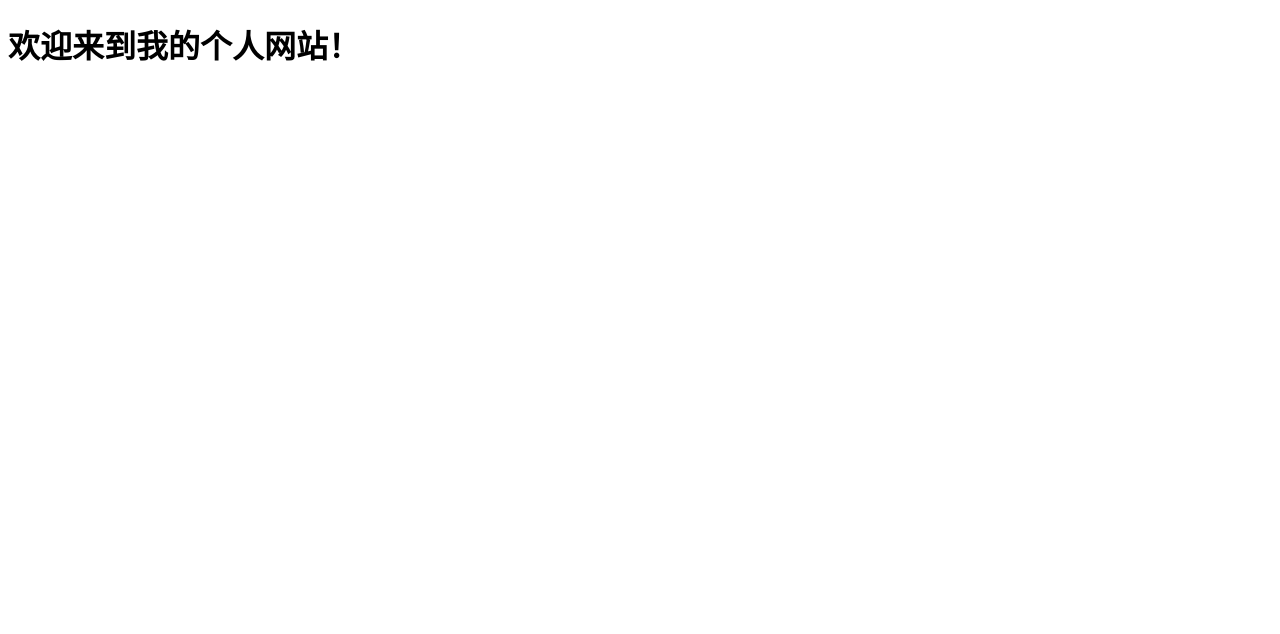
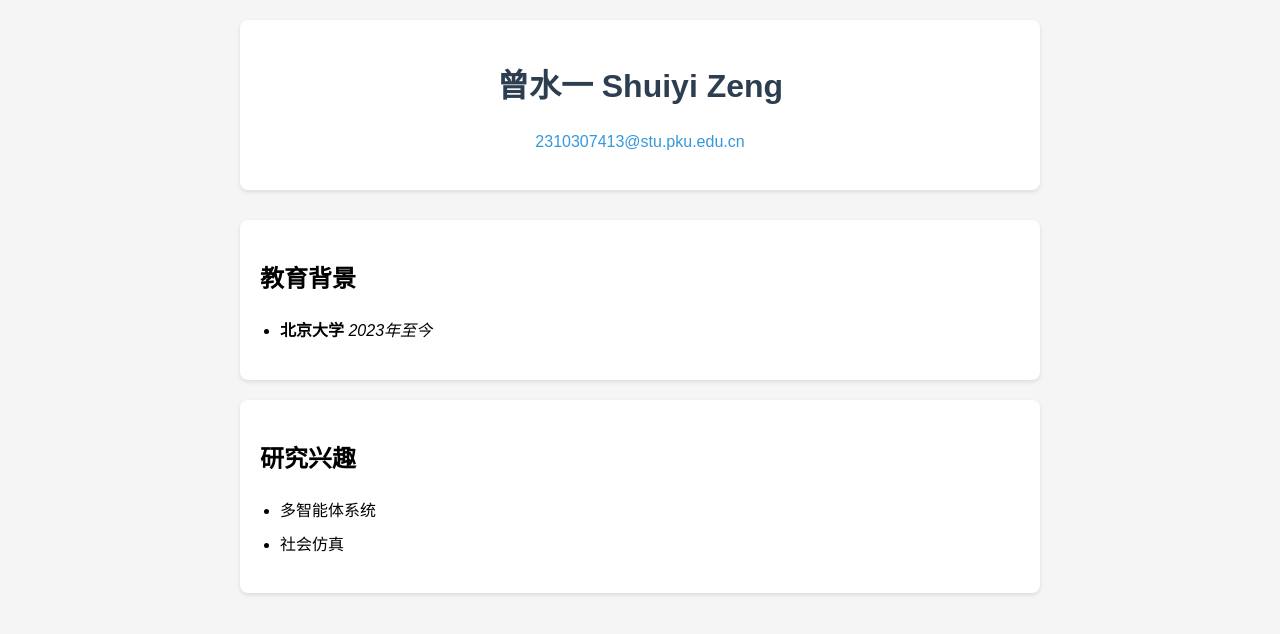
Before and after one commit to Mitduyigi/Mitduyigi.github.io, a plain HTML site: page index.html in a window 1280 px wide. Drawn offline with Linux system fonts and the light colour scheme.

Commit message:
polish index.html

```diff
--- a/index.html
+++ b/index.html
@@ -3,9 +3,71 @@
 <head>
     <meta charset="UTF-8">
     <meta name="viewport" content="width=device-width, initial-scale=1.0">
-    <title>我的个人网站</title>
+    <title>个人主页 - 曾水一</title>
+    <style>
+        body {
+            font-family: Arial, sans-serif;
+            max-width: 800px;
+            margin: 0 auto;
+            padding: 20px;
+            line-height: 1.6;
+            background-color: #f5f5f5;
+        }
+        header {
+            text-align: center;
+            margin-bottom: 30px;
+            padding: 20px;
+            background-color: #fff;
+            border-radius: 8px;
+            box-shadow: 0 2px 4px rgba(0,0,0,0.1);
+        }
+        h1 {
+            color: #2c3e50;
+            margin-bottom: 5px;
+        }
+        section {
+            background-color: white;
+            padding: 20px;
+            margin: 20px 0;
+            border-radius: 8px;
+            box-shadow: 0 2px 4px rgba(0,0,0,0.1);
+        }
+        .email {
+            color: #3498db;
+            text-decoration: none;
+        }
+        ul {
+            padding-left: 20px;
+        }
+        li {
+            margin-bottom: 8px;
+        }
+    </style>
 </head>
 <body>
-    <h1>欢迎来到我的个人网站！</h1>
+    <header>
+        <h1>曾水一 Shuiyi Zeng</h1>
+        <p>
+            <a href="mailto:2310307413@stu.pku.edu.cn" class="email">2310307413@stu.pku.edu.cn</a>
+        </p>
+    </header>
+
+    <section>
+        <h2>教育背景</h2>
+        <ul>
+            <li>
+                <strong>北京大学</strong>
+                <em>2023年至今</em>
+            </li>
+        </ul>
+    </section>
+
+    <section>
+        <h2>研究兴趣</h2>
+        <ul>
+            <li>多智能体系统</li>
+            <li>社会仿真</li>
+        </ul>
+    </section>
 </body>
 </html>
```
